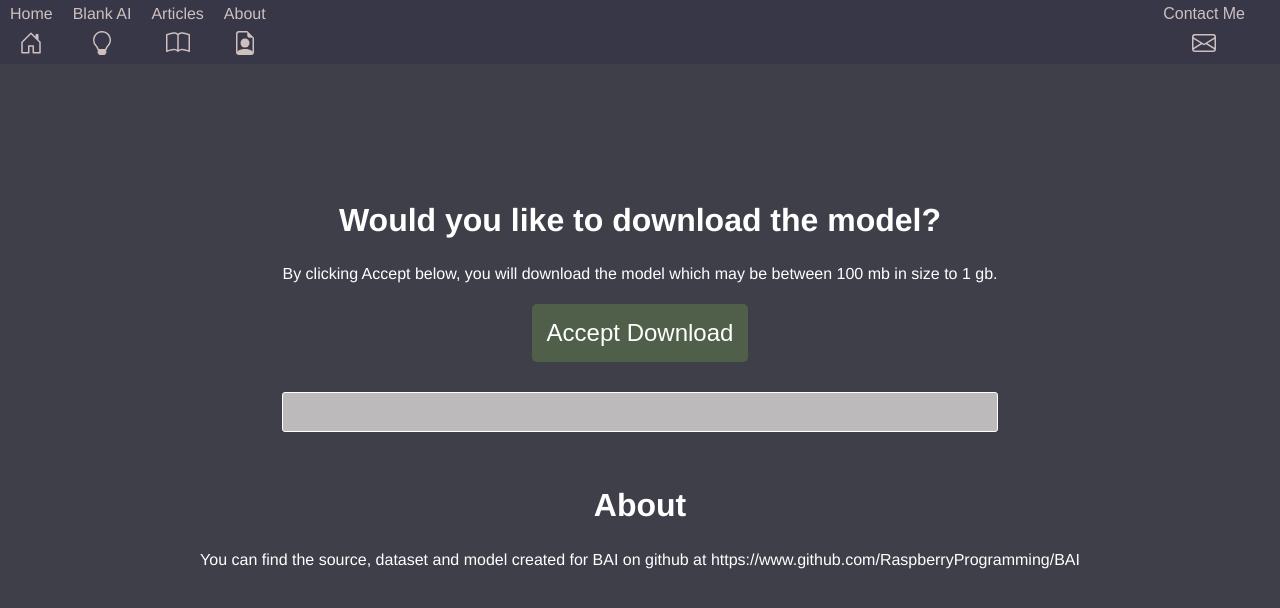
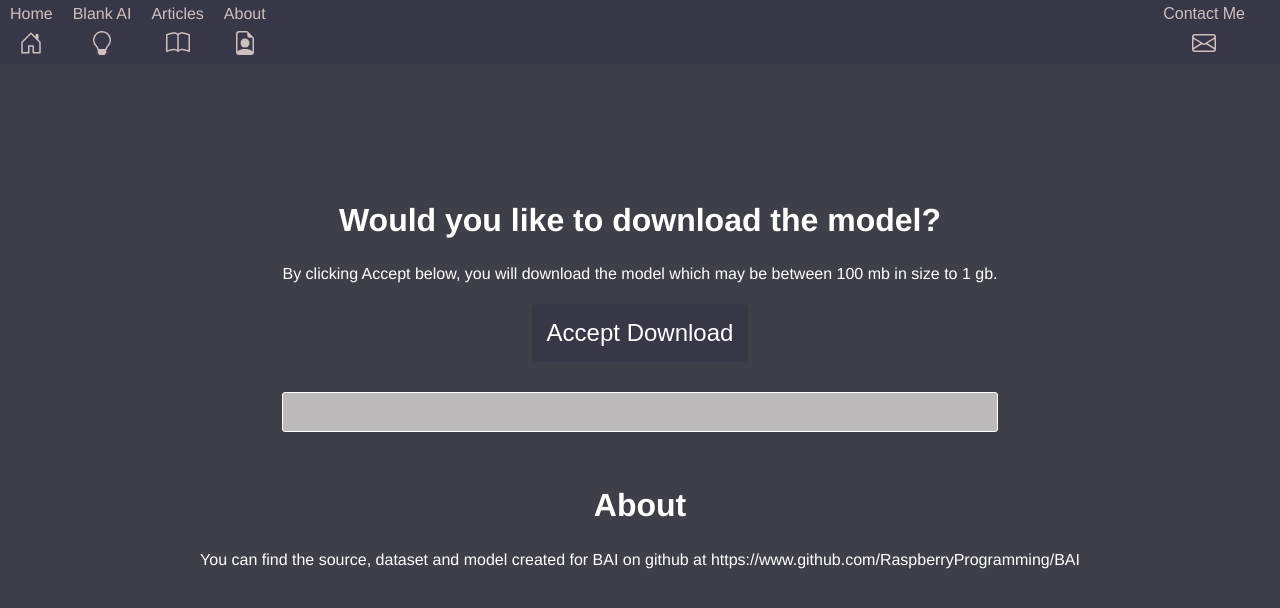
Before and after one commit to RaspberryProgramming/portfolio, a React (Create React App) app: page /bai in a window 1280 px wide. Shown: the top 608 px of the page. Built offline with nearby package versions, Linux system fonts and the light colour scheme.

Commit message:
Changed button style

```diff
--- a/src/components/Bai.js
+++ b/src/components/Bai.js
@@ -63,7 +63,7 @@ class Bai extends React.Component {
         <div className="content">
             <h1>Would you like to download the model?</h1>
             <p>By clicking Accept below, you will download the model which may be between 100 mb in size to 1 gb.</p>
-            <button className={this.props.loading?"hide":""} onClick={()=>{this.props.loadingModel();this.props.downloadModel()}}>Accept Download</button>
+            <button className={`btn ${this.props.loading?"hide":""}`} onClick={()=>{this.props.loadingModel();this.props.downloadModel()}}>Accept Download</button>
             <h2>{this.props.loading}</h2>
             <ProgressBar progress={this.props.downloadProgress}/>
             <h2>{this.props.loading?this.props.downloadProgress+"%":""}</h2>
@@ -83,7 +83,7 @@ class Bai extends React.Component {
 
             <input type='file' id="fileSubmit" onChange={({target}) => this.fileUpload(target, this.props.predict)} />
 
-            <button onClick={()=>{document.getElementById('fileSubmit').click();}}>Upload Image</button>
+            <button className='btn' onClick={()=>{document.getElementById('fileSubmit').click();}}>Upload Image</button>
 
         </div>
         );
--- a/src/components/css/App.css
+++ b/src/components/css/App.css
@@ -37,6 +37,35 @@ html, body {
     border-width: 1px;
     background-color: #373747;
     padding: 6px;
+    display: flex;
+    text-align: center;
+    align-items: center;
+    align-content: center;
+    justify-content: center;
+    width: fit-content;
+    cursor: pointer;
+}
+.btn:hover {
+    color: #C3C0C0;
+    background-color: #363643;
+    border-color: #C3C0C0;
+}
+
+.btn.mar-la {
+    margin-left: auto;
+}
+
+.btn.mar-ra {
+    margin-right: auto;
+}
+
+.btn.btn-compact-right {
+    border-top-left-radius: 0;
+    border-bottom-left-radius: 0;
+}
+.btn.btn-compact-left {
+    border-top-right-radius: 0;
+    border-bottom-right-radius: 0;
 }
 
 @media only screen and (max-width: 600px) {
--- a/src/components/css/Bai.css
+++ b/src/components/css/Bai.css
@@ -42,12 +42,11 @@
     font-size: 24px;
     margin-left: auto;
     margin-right: auto;
-    background-color: #4f5f49;
+    /*background-color: #4f5f49;*/
+    color: white;
     border-style: none;
     border-radius: 5px;
     padding: 15px;
-    color: white;
-
 }
 
 .Bai input {
--- a/src/components/css/Card.css
+++ b/src/components/css/Card.css
@@ -14,7 +14,7 @@
 
 .card .content-box {
     text-align:left;
-    font-size:xx-large;
+    font-size:x-large;
     margin-right: 2rem;
     margin-top: 2rem;
 }
```
